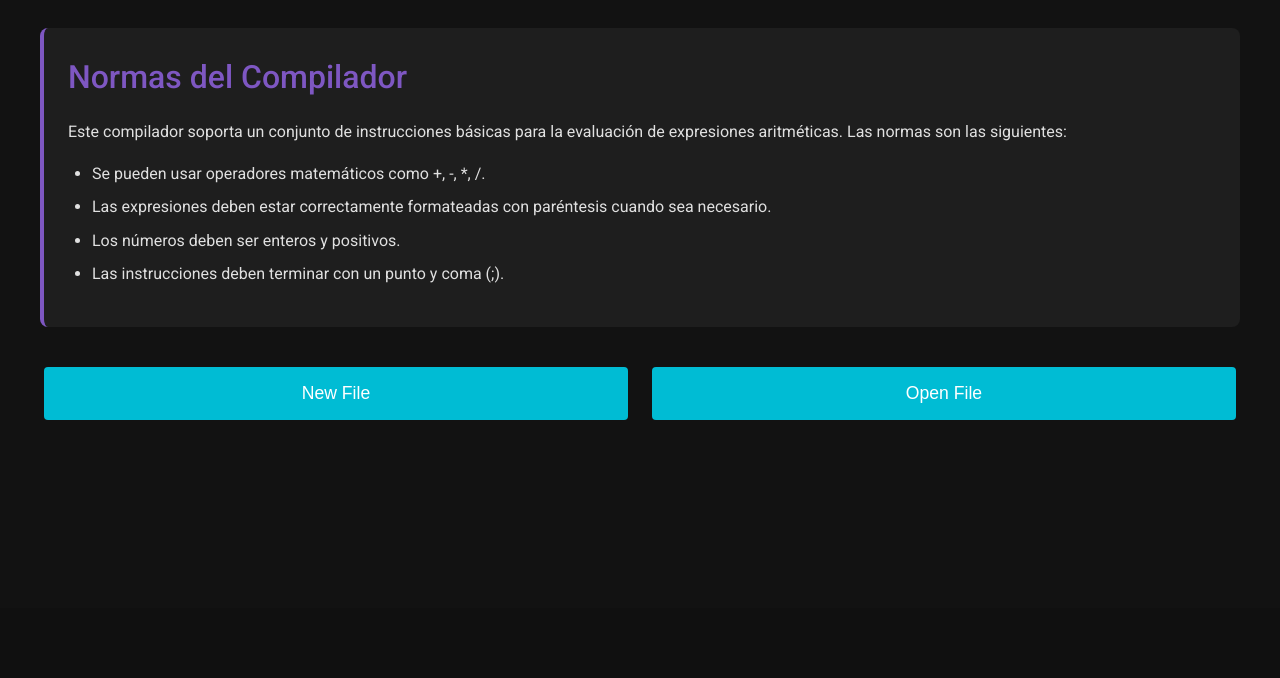
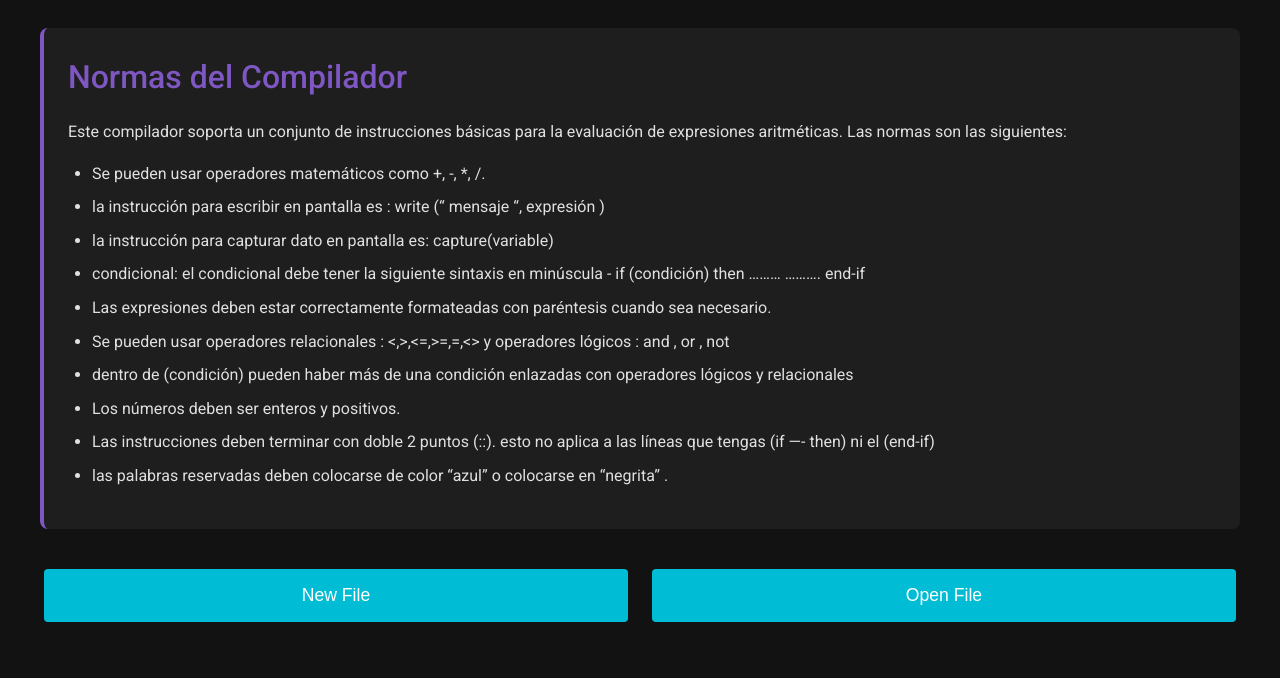
Before and after one commit to jriverah46/Django_micro-compiler, a Django app: page / in a window 1280 px wide. Shown: the part 192-870 px from the top of the page. Before the commit the page ends 612 px from the top, so only its background shows below. Run offline with Django 5.2, Linux system fonts and the light colour scheme.

Commit message:
rules html fixes

```diff
--- a/my_compiler/templates/index.html
+++ b/my_compiler/templates/index.html
@@ -17,9 +17,28 @@
         <p>Este compilador soporta un conjunto de instrucciones básicas para la evaluación de expresiones aritméticas. Las normas son las siguientes:</p>
         <ul>
             <li>Se pueden usar operadores matemáticos como +, -, *, /.</li>
+            <li>la instrucción para escribir en pantalla es :
+                write (“ mensaje “, expresión )</li>
+            <li>la instrucción para capturar dato en pantalla es:
+                capture(variable)</li>
+            <li>condicional: el condicional debe tener la siguiente sintaxis en
+                minúscula
+                -
+                if (condición) then
+                ………
+                ……….
+                end-if</li>
             <li>Las expresiones deben estar correctamente formateadas con paréntesis cuando sea necesario.</li>
+            <li>Se pueden usar operadores relacionales : <,>,<=,>=,=,<>
+                y operadores lógicos : and , or , not</li>
+
+            <li>dentro de (condición) pueden haber más de una condición
+                enlazadas con operadores lógicos y relacionales</li>
             <li>Los números deben ser enteros y positivos.</li>
-            <li>Las instrucciones deben terminar con un punto y coma (;).</li>
+            <li>Las instrucciones deben terminar con doble 2 puntos (::). esto no aplica a las líneas que tengas (if —- then) ni el (end-if)</li>
+            <li>las palabras reservadas deben colocarse de color “azul” o colocarse
+                en “negrita”
+                .</li>
         </ul>
     </div>
 
```
